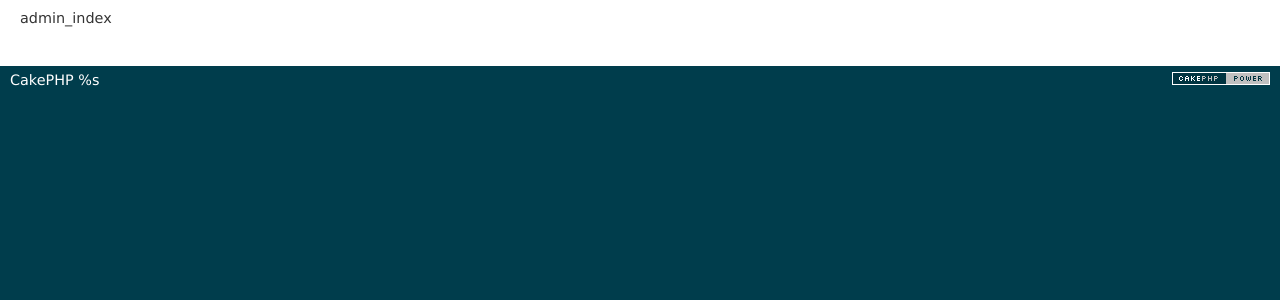
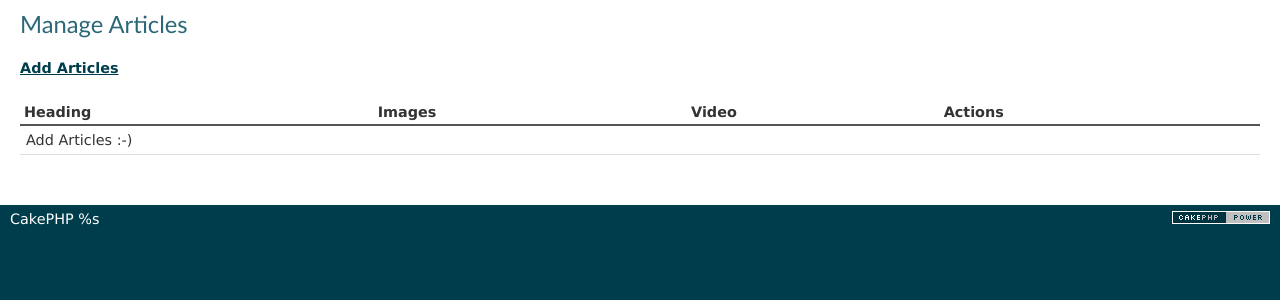
Before and after one commit to yogender-singh-ys/Techvik, a CakePHP app: the page made by app/View/Articles/admin_index.ctp in a window 1280 px wide. Shown: the part 47-347 px from the top of the page. Run offline with PHP 8.4 and a stand-in for CakePHP, Linux system fonts and the light colour scheme; the template is opened without the code that fills it, so the values that code supplies are empty; some libraries are stand-ins or nearby versions.

Commit message:
Updated: Article module and Category module for fixes

```diff
--- a/app/Controller/CategoriesController.php
+++ b/app/Controller/CategoriesController.php
@@ -10,7 +10,6 @@
 		if($this->Session->read('ADMIN_USER')){
 			$this->layout = "admin_dashboard";
 			$categories = $this->Category->find('all',array('conditions'=>array('deleted'=>1,'category_id'=>0)));
-			//echo '<pre>'; print_r($categories); die();
 			$this->set('categories',$categories);
 		}else{
 		  return $this->redirect(array('controller' => 'pages', 'action' => 'display','admin'=>false));
--- a/app/View/Articles/admin_index.ctp
+++ b/app/View/Articles/admin_index.ctp
@@ -1 +1,44 @@
-admin_index
+<div class="content-box-large" style="margin: 0px;" >
+	<h3 style="padding-bottom:  10px;">Manage Articles</h3>
+	<p style="padding-bottom:  10px;" ><?php echo $this->Html->link('Add Articles',array('controller' => 'articles','action' => 'add','admin' => true),array('class'=>'btn btn-info')); ?></p>
+
+
+
+	<div class="content-box-large" style="margin-bottom: 0px;" >
+	            <label  class="col-sm-12 control-label"><?php echo $this->Flash->render() ?></label>
+  				<div class="panel-body">
+  					<table cellpadding="0" cellspacing="0" border="0" class="table table-striped table-bordered" id="example">
+						<thead>
+							<tr>
+
+								<th>Heading</th>
+								<th>Images</th>
+								<th>Video</th>
+								<th>Actions</th>
+							</tr>
+						</thead>
+						<tbody>
+						  <?php if(count($articles)>0){?>
+						    <?php foreach($articles as $article ){ ?>
+							   <tr class="odd gradeX">
+								<td><h5><?php echo $article['Article']['headline'] ?></h5><?php echo $article['Article']['subheadline'] ?></td>
+								<td></td>
+								<td></td>
+								<td>
+									<?php echo $this->Html->link('Edit',array('controller' => 'articles','action' => 'add/'.$article['Article']['id'],'admin' => true),array('class'=>'btn btn-warning')); ?>
+									<?php echo $this->Html->link('Delete',array('controller' => 'articles','action' => 'delete/'.$article['Article']['id'],'admin' => true),array('class'=>'btn btn-danger')); ?>
+
+								</td>
+							   </tr>
+							<?php } ?>
+						  <?php }else{ ?>
+						        <tr >
+								  <td colspan="4">Add Articles :-)</td>
+								</tr>
+						  <?php } ?>
+						</tbody>
+					</table>
+  				</div>
+  			</div>
+
+</div>
```
Also changed, not shown: app/Controller/ArticlesController.php (+20 -1 lines), app/View/Articles/admin_add.ctp (+10 -0 lines).
